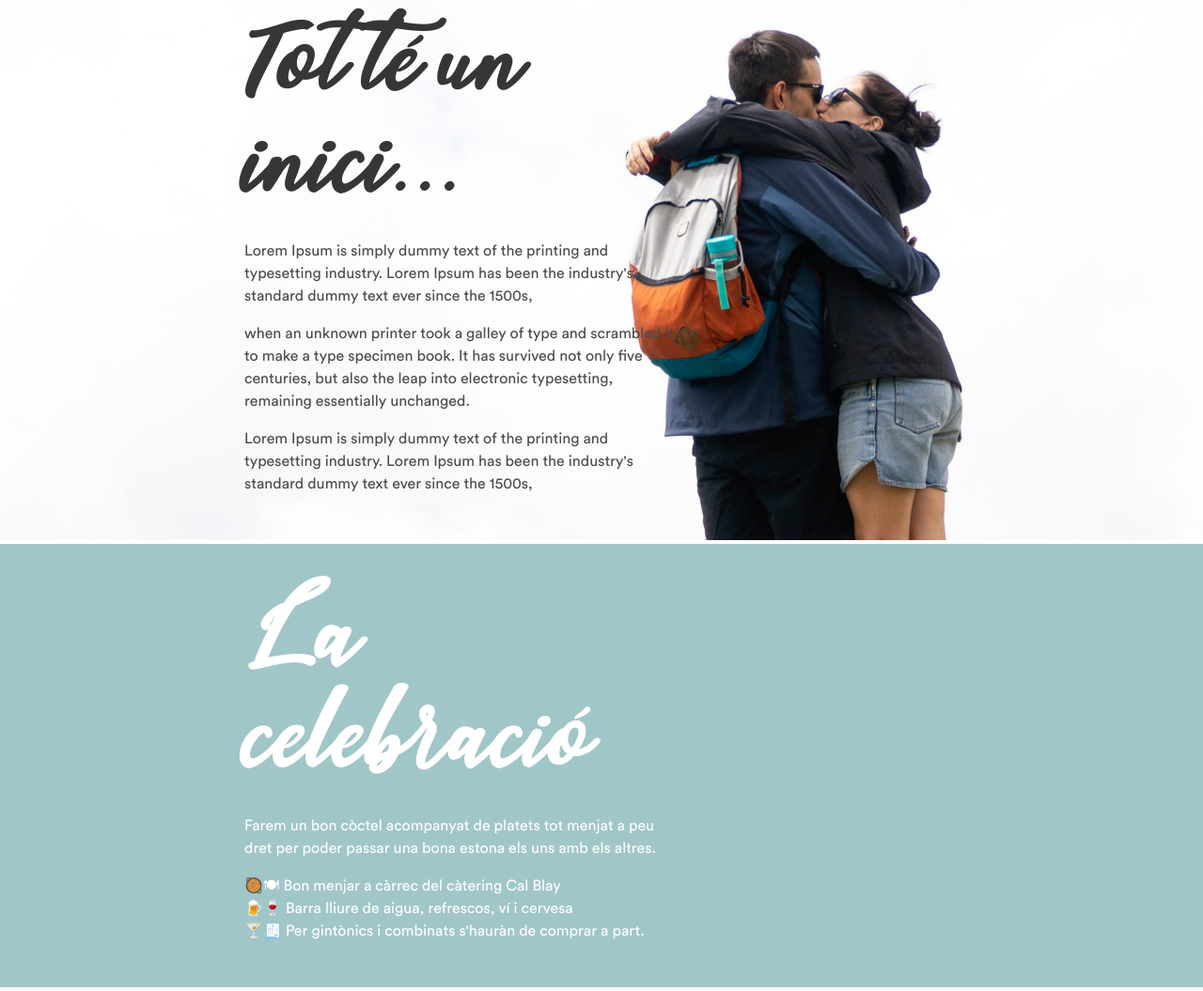
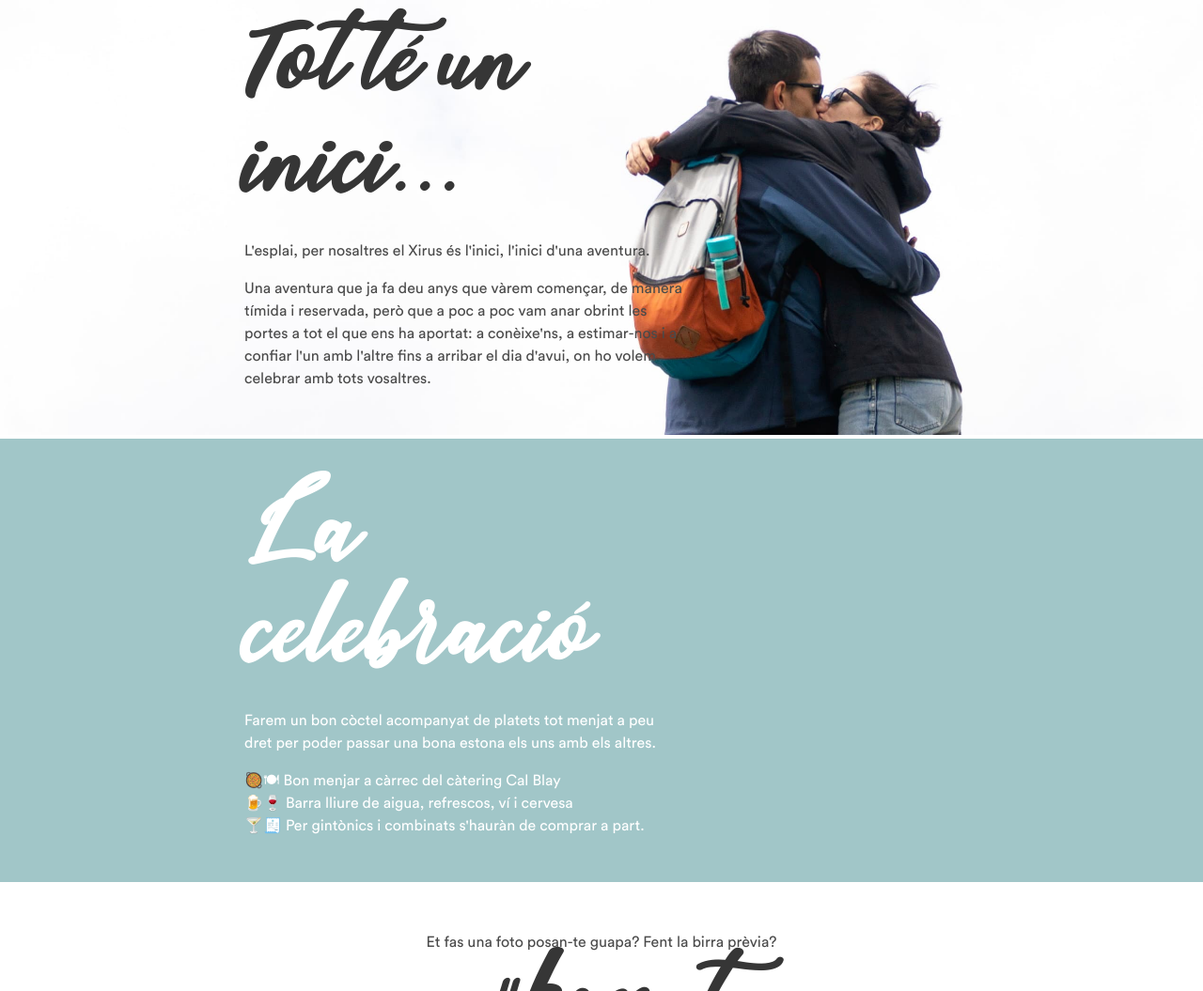
Before and after one commit to manelet/wedding, a website built with Parcel: page index.html in a window 1280 px wide. Shown: the part 945-2000 px from the top of the page at 94% size. Built offline with nearby package versions, Linux system fonts and the light colour scheme.

Commit message:
chore_ updated home text

```diff
--- a/index.html
+++ b/index.html
@@ -235,15 +235,8 @@
         <div class="columns">
           <div class="column is-12 is-5-desktop is-offset-2-desktop">
             <div class="title is-3">Tot té un inici...</div>
-            <p>
-              Lorem Ipsum is simply dummy text of the printing and typesetting industry. Lorem Ipsum has been the industry's standard dummy text ever since the 1500s,
-            </p>
-            <p>
-              when an unknown printer took a galley of type and scrambled it to make a type specimen book. It has survived not only five centuries, but also the leap into electronic typesetting, remaining essentially unchanged.
-            </p>
-            <p>
-              Lorem Ipsum is simply dummy text of the printing and typesetting industry. Lorem Ipsum has been the industry's standard dummy text ever since the 1500s,
-            </p>
+            <p>L'esplai, per nosaltres el Xirus és l'inici, l'inici d'una aventura.</p>
+            <p>Una aventura que ja fa deu anys que vàrem començar, de manera tímida i reservada, però que a poc a poc vam anar obrint les portes a tot el que ens ha aportat: a conèixe'ns, a estimar-nos i a confiar l'un amb l'altre fins a arribar el dia d'avui, on ho volem celebrar amb tots vosaltres.</p>
             <!-- <h1 class="title">Section</h1>
             <h2 class="subtitle">
               Per celebrar-ho, farem un dinar a peu dret
```
